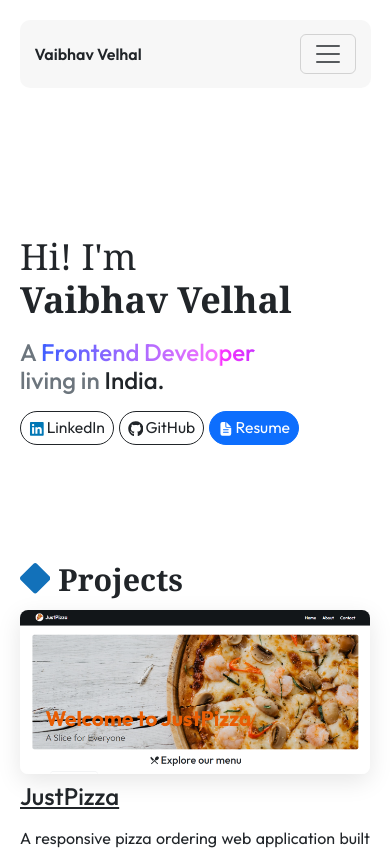
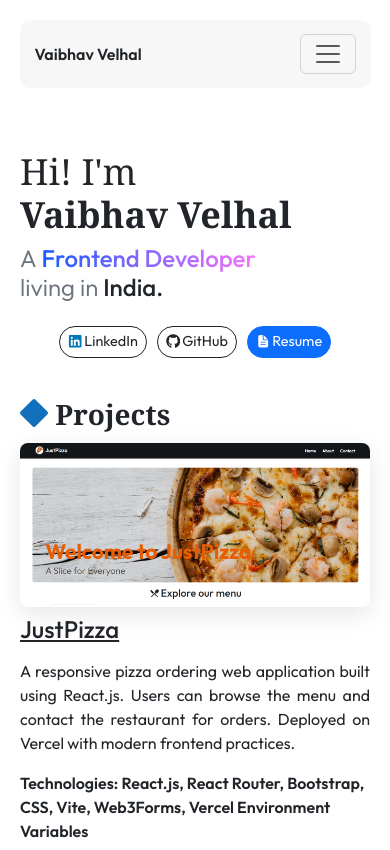
Before and after one commit to vaibhav-velhal/vaibhav-portfolio, a React (Vite) app: page / in a window 390 px wide. Shown: the top 850 px of the page. Built offline with nearby package versions, Linux system fonts and the light colour scheme.

Commit message:
Hero section updated at Home page

```diff
--- a/src/pages/Home/Home.css
+++ b/src/pages/Home/Home.css
@@ -1,32 +1,27 @@
 /* Home Page Design */
 .home-page {
-    margin-top: 120px;
+    margin-top: 200px;
     margin-bottom: 100px;
-}
-
-.hero-section {
-    min-height: 78vh;
-    margin-bottom: 2rem;
-    display: flex;
-    flex-direction: column;
-    justify-content: center;
 }
 
 /* Header section */
 .home-page h1 {
-    font-size: clamp(2.25rem, 5vw, 4.2rem);
+    font-size: clamp(2.25rem, 5vw, 4.8rem);
     font-family: Georgia, 'Times New Roman', Times, serif;
 }
 
 .home-page h2 {
-    font-size: clamp(1.5rem, 3vw, 2.5rem);
+    font-size: clamp(1.5rem, 3vw, 2.9rem);
+}
+
+.hero-title .text-secondary {
+    font-weight: 350;
 }
 
 .hero-section .social-links {
     display: flex;
-    gap: 1em;
-    flex-wrap: wrap;
-    align-items: center;
+    justify-content: center;
+    gap: 20px;
 }
 
 .social-links .icon {
@@ -35,7 +30,7 @@
 }
 
 .hero-section .social-links .btn {
-    font-size: clamp(0.98rem, 1vw, 1rem);
+    font-size: clamp(0.9rem, 1vw, 1rem);
 }
 
 .hero-content .hero-content-text {
@@ -54,8 +49,12 @@
 }
 
 /* Project section */
+.projects-section {
+    margin-top: 110px;
+}
+
 .projects-section h2 {
-    font-size: clamp(1.9rem, 4vw, 2.6rem);
+    font-size: clamp(1.75rem, 4vw, 2.6rem);
     font-family: Georgia, 'Times New Roman', Times, serif;
 }
 
@@ -100,14 +99,6 @@
     .reverse {
         flex-direction: column-reverse;
     }
-
-    .hero-section .hero-content {
-        flex-direction: column;
-    }
-
-    .hero-section .social-links {
-        gap: 0.3em;
-    }
 }
 
     /* Mobile */
@@ -116,8 +107,9 @@
         margin-top: 150px;
         margin-bottom: 80px;
     }
-    .hero-section {
-        min-height: 45vh;
+
+    .hero-section .social-links {
+        gap: 10px;
     }
 
     .hero-section .social-links a {
@@ -125,6 +117,10 @@
     }
 
     /* Project Section */
+    .projects-section {
+        margin-top: 40px;
+    }
+
     .project-content .project-description {
         text-align: justify;
         margin-top: 15px;
--- a/src/pages/Home/Home.jsx
+++ b/src/pages/Home/Home.jsx
@@ -11,12 +11,12 @@ function Home() {
 
             <header className="hero-section">
                 <h1>Hi! I'm <br /><strong> Vaibhav Velhal</strong></h1>
-                <div className="hero-content d-flex justify-content-md-between flex-wrap">
-                    <h2 className='mt-2 mt-md-0 mb-3 mb-md-0'>
+                <div className="hero-content">
+                    <h2 className='hero-title mt-2 mt-md-3 mb-3 mb-md-0'>
                         <span className='text-secondary'>A</span> <span className='hero-content-text'>Frontend Developer</span> <br />
                         <span className='text-secondary'>living in</span> India.
                     </h2>
-                    <div className="social-links">
+                    <div className="social-links mt-4 mt-md-5">
                         <a className="btn btn-outline-dark rounded-pill" href="https://www.linkedin.com/in/vaibhav-velhal" target='_blank' rel="noopener noreferrer">
                             <FaLinkedin className='icon' style={{ color: "#0077B5" }} />LinkedIn</a>
                         <a className="btn btn-outline-dark rounded-pill" href="https://github.com/vaibhav-velhal" target='_blank' rel="noopener noreferrer">
```
